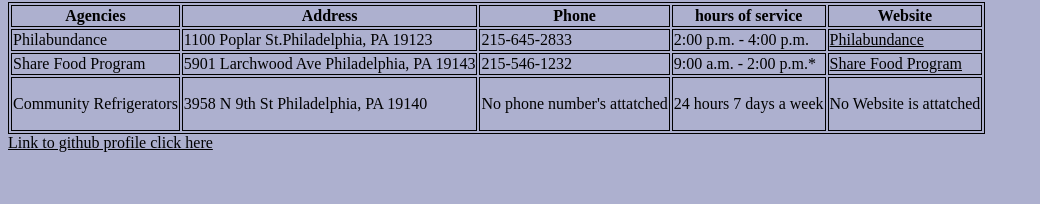
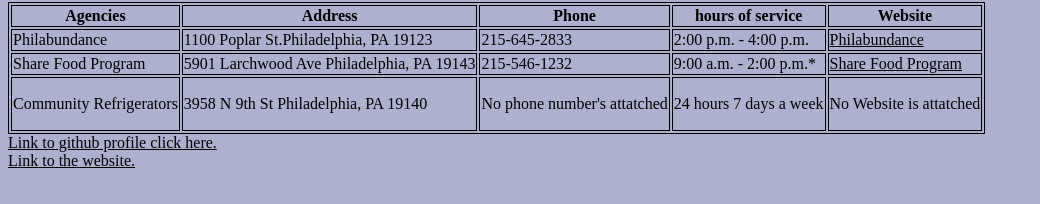
Before and after one commit to rreid16/project03, a plain HTML site: page index.html in a window 1280 px wide. Shown: the part 78-282 px from the top of the page, without its empty margins (0-1040 px from the left). Drawn offline with Linux system fonts and the light colour scheme.

Commit message:
index.html

```diff
--- a/index.html
+++ b/index.html
@@ -42,7 +42,8 @@
 
  </table>
 
-<footer><a href="https://rreid16.github.io/project03/">Link to github profile click here</a></footer>
+    <footer><a href="https://github.com/rreid16/project03">Link to github profile click here.</a></footer>
+    <footer><a href="https://rreid16.github.io/project03/">Link to the website.</a></footer>
 
   </body>
 
```
